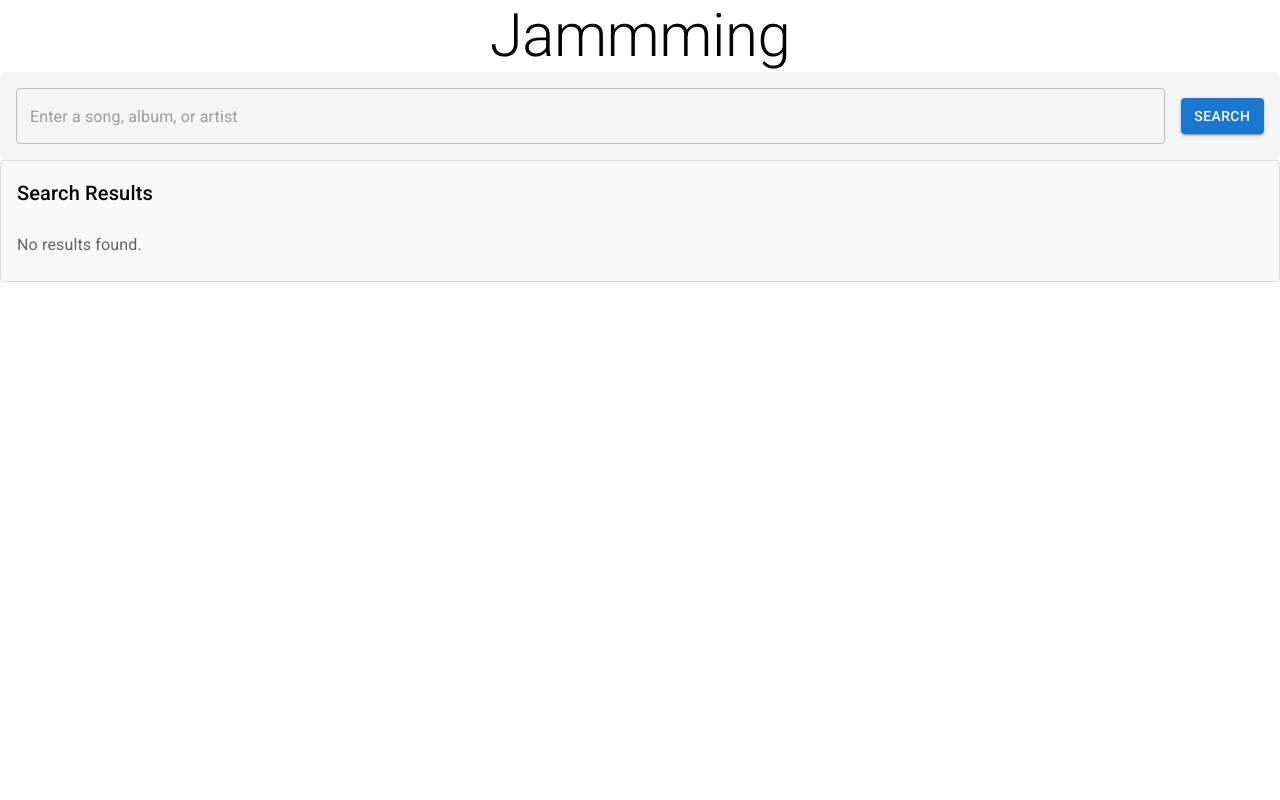
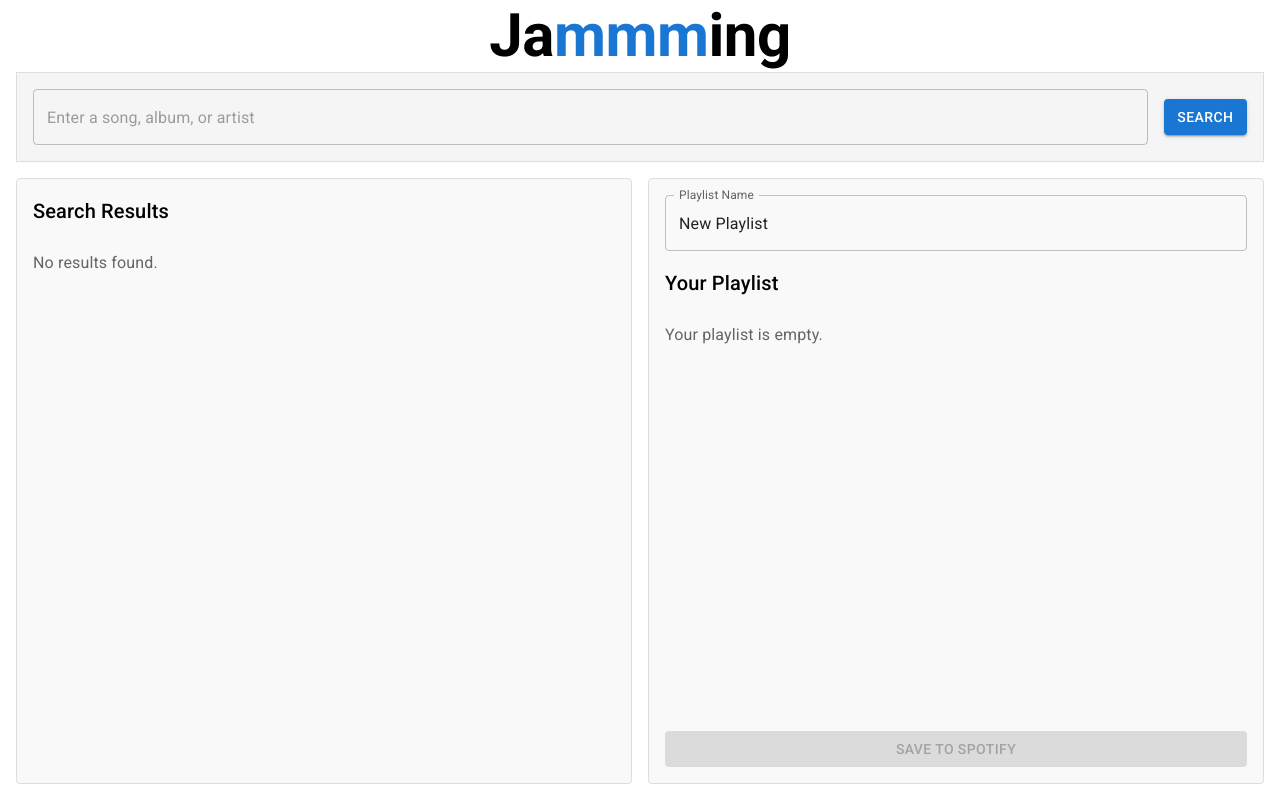
Before and after one commit to mizanto/jammming, a React (Create React App) app: page / in a window 1280 px wide. Built offline with nearby package versions, Linux system fonts and the light colour scheme.

Commit message:
add playlist component

```diff
--- a/src/App.js
+++ b/src/App.js
@@ -1,10 +1,12 @@
 import React, {useState} from "react";
-import { Typography } from '@mui/material';
+import { Box, Typography } from '@mui/material';
 import SearchBarContainer from "./components/SearchBar/SearchBarContainer";
 import SearchResultsContainer from "./components/SearchResults/SearchResultsContainer";
+import PlaylistContainer from "./components/Playlist/PlaylistContainer";
 
 function App() {
   const [searchResults, setSearchResults] = useState([]);
+  const [playlistTracks, setPlaylistTracks] = useState([]);
 
   const handleSearch = (query) => {
     console.log("Search for:", query);
@@ -21,19 +23,81 @@ function App() {
   };
 
   const addTrackToPlaylist = (track) => {
-    console.log(`Add to playlist: ${track}`)
-    // TODO: Add logic
-  }
+    if (playlistTracks.find((t) => t.id === track.id)) return;
+    setPlaylistTracks([...playlistTracks, track]);
+  };
+
+  const removeTrackFromPlaylist = (trackToRemove) => {
+    console.log(`Remove: ${trackToRemove.id}`)
+    setPlaylistTracks(playlistTracks.filter((track) => track.id !== trackToRemove.id));
+  };
+
+  const savePlaylistToSpotify = (playlistName, tracks) => {
+    console.log(`Saving playlist: ${playlistName}`);
+    console.log("Tracks:", tracks);
+    // TODO: send update to Spotify
+  };
 
   return (
-    <div className="App">
-      <Typography variant="h2" sx={{ textAlign:"center" }}>Jammming</Typography>
-      <SearchBarContainer onSearch={handleSearch} />
-      <SearchResultsContainer
-        tracks={searchResults}
-        onAddToPlaylist={addTrackToPlaylist}
-      />
-    </div>
+    <Box
+      sx={{
+        display: "flex",
+        flexDirection: "column",
+        height: "100vh",
+      }}
+    >
+      <Typography variant="h2" sx={{ textAlign:"center", fontWeight:'bold'}}>
+        Ja<span style={{color:'#1976d2'}}>mmm</span>ing
+      </Typography>
+      <Box
+        sx={{
+          border: "1px solid #ddd",
+          marginLeft: 2,
+          marginRight: 2
+        }}
+      >
+        <SearchBarContainer onSearch={handleSearch} />
+      </Box>
+      <Box
+        sx={{
+          display: "flex",
+          gap: 2,
+          marginTop: 2,
+          flex: 1,
+          overflow: "hidden",
+        }}
+      >
+        <Box
+          sx={{
+            flex: 1,
+            marginLeft: 2,
+            marginBottom: 2,
+            overflowY: "auto",
+            height: "100%",
+          }}
+        >
+          <SearchResultsContainer
+            tracks={searchResults}
+            onAddToPlaylist={addTrackToPlaylist}
+          />
+        </Box>
+        <Box
+          sx={{
+            flex: 1,
+            marginRight: 2,
+            marginBottom: 2,
+            overflowY: "auto",
+            height: "100%",
+          }}
+        >
+          <PlaylistContainer
+            tracks={playlistTracks}
+            onRemoveTrack={removeTrackFromPlaylist}
+            onSave={savePlaylistToSpotify}
+          />
+        </Box>
+      </Box>
+    </Box>
   );
 }
 
--- /dev/null
+++ b/src/components/Playlist/Playlist.jsx
@@ -0,0 +1,73 @@
+import React from "react";
+import { Box, Typography, List, Button, TextField } from "@mui/material";
+import Track from "../Track/Track";
+
+export default function Playlist({
+  tracks,
+  playlistName,
+  onNameChange,
+  onRemoveTrack,
+  onSave,
+}) {
+  const content = (
+    tracks.map((track) => (
+      <Track
+        key={track.id}
+        track={track}
+        onAction={onRemoveTrack}
+        actionLabel="-"
+      />
+    ))
+  );
+
+  const empty = (
+    <Typography variant="body1" color="textSecondary">
+      Your playlist is empty.
+    </Typography>
+  );
+
+  return (
+    <Box
+      sx={{
+        display: "flex",
+        flexDirection: "column",
+        height: "92%",
+        padding: 2,
+        border: "1px solid #ddd",
+        borderRadius: 1,
+        backgroundColor: "#f9f9f9",
+      }}
+    >
+      <TextField
+        fullWidth
+        variant="outlined"
+        label="Playlist Name"
+        value={playlistName}
+        onChange={onNameChange}
+        sx={{ marginBottom: 2 }}
+      />
+      <Typography variant="h6" sx={{ marginBottom: 2 }}>
+        Your Playlist
+      </Typography>
+      <List
+        sx={{
+          flex: 1,
+          overflowY: "auto",
+          marginBottom: 2,
+        }}
+      >
+        {tracks.length > 0 ? content : empty}
+      </List>
+      <Button
+        variant="contained"
+        color="primary"
+        fullWidth
+        disabled={tracks.length === 0}
+        onClick={onSave}
+        sx={{ marginTop: "auto" }}
+      >
+        Save to Spotify
+      </Button>
+    </Box>
+  );
+}
--- /dev/null
+++ b/src/components/Playlist/PlaylistContainer.jsx
@@ -0,0 +1,20 @@
+import React, { useState } from "react";
+import Playlist from "./Playlist";
+
+export default function PlaylistContainer({ tracks, onRemoveTrack, onSave }) {
+  const [playlistName, setPlaylistName] = useState("New Playlist");
+
+  const handleNameChange = (event) => {
+    setPlaylistName(event.target.value);
+  };
+
+  return (
+    <Playlist
+      tracks={tracks}
+      playlistName={playlistName}
+      onNameChange={handleNameChange}
+      onRemoveTrack={onRemoveTrack}
+      onSave={() => onSave(playlistName, tracks)}
+    />
+  );
+}
--- a/src/components/SearchResults/SearchResults.jsx
+++ b/src/components/SearchResults/SearchResults.jsx
@@ -6,6 +6,7 @@ export default function SearchResults({ tracks, onAdd }) {
     return (
       <Box
         sx={{
+          height: "92%",
           padding: 2,
           border: "1px solid #ddd",
           borderRadius: 1,
--- a/src/components/SearchResults/SearchResultsContainer.jsx
+++ b/src/components/SearchResults/SearchResultsContainer.jsx
@@ -2,13 +2,6 @@ import React from 'react';
 import SearchResults from './SearchResults';
 
 export default function SearchResultsContainer({ tracks, onAddToPlaylist }) {
-  const mockResults = [
-    { id: 1, name: "Song 1", artist: "Artist 1", album: "Album 1" },
-    { id: 2, name: "Song 2", artist: "Artist 2", album: "Album 2" },
-    { id: 3, name: "Song 3", artist: "Artist 3", album: "Album 3" },
-    { id: 4, name: "Song 4", artist: "Artist 4", album: "Album 4" },
-  ];
-
   const handleAddTrack = (track) => {
     console.log(`Adding track: ${track.name}`);
     onAddToPlaylist(track);
```
